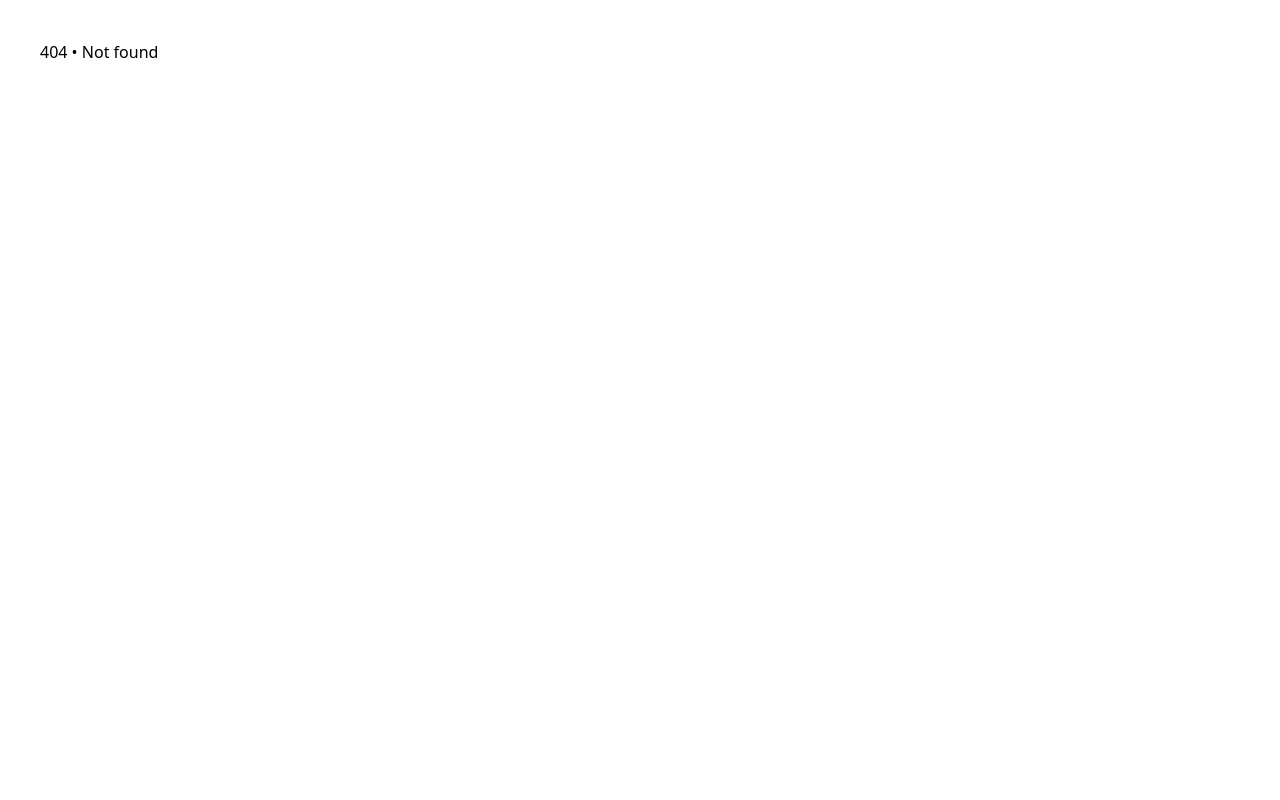
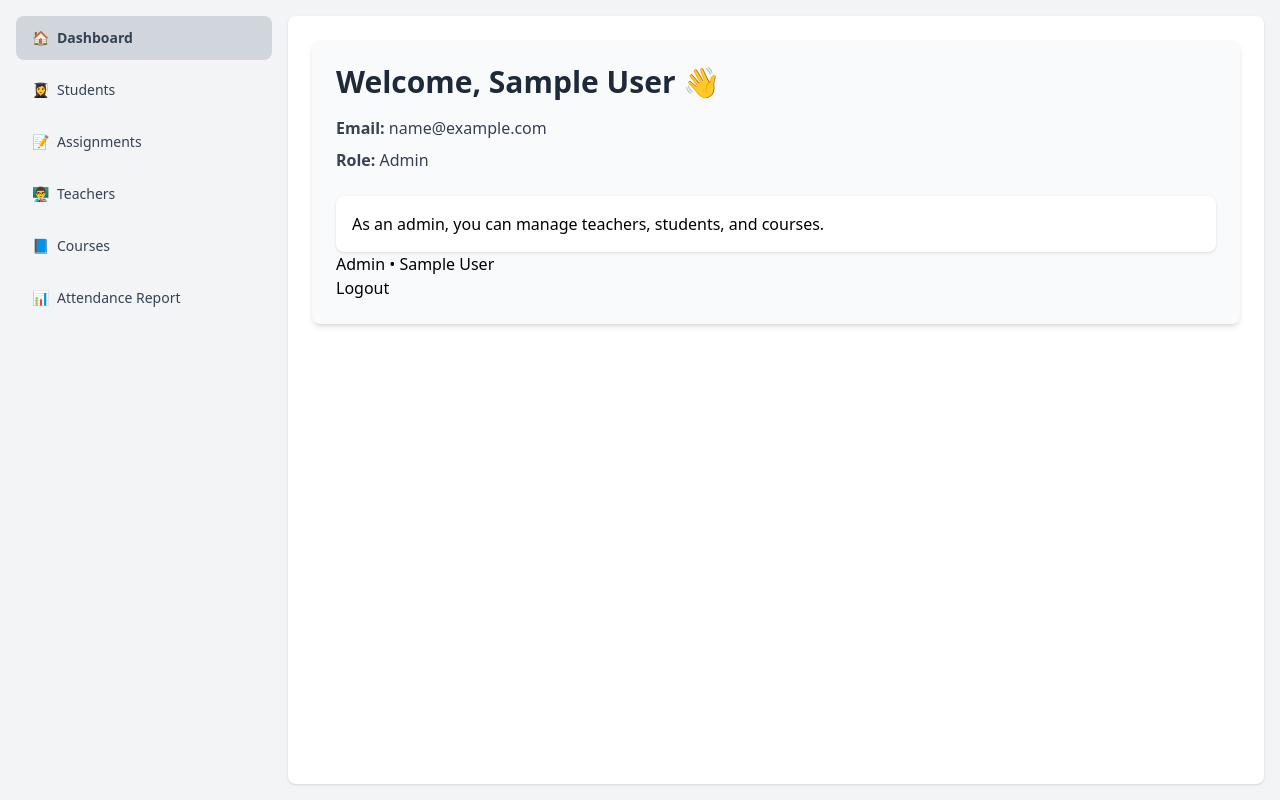
Before and after one commit to Muhammedomar/learningstation_frontend, a React (Vite) app: page /admin in a window 1280 px wide. Before the commit this address had no page. Built offline with nearby package versions, Linux system fonts and the light colour scheme; sample sign-in values are in the browser's storage.

Commit message:
latest code
latest code from ahmed

```diff
--- a/src/App.jsx
+++ b/src/App.jsx
@@ -33,7 +33,7 @@ function PrivateRoute({ children, allowedRole }) {
 
   return children;
 }
-
+console.log("i want to check weather my db is connected");
 export default function App() {
   console.log("App rendered");
   return (
@@ -45,11 +45,28 @@ export default function App() {
           <Route path="/login" element={<Login />} />
           <Route path="/register" element={<Register />} />
 
-          {/* Student Dashboard (Protected) */}
+          {/* Student admin teacher Dashboard (Protected) */}
+          <Route
+            path="/admin/*"
+            element={
+              <PrivateRoute allowedRole="admin">
+                <Sidebar />
+              </PrivateRoute>
+            }
+          />
           <Route
             path="/student/*"
             element={
               <PrivateRoute allowedRole="student">
+                <Sidebar />
+              </PrivateRoute>
+            }
+          />
+
+          <Route
+            path="/teacher/*"
+            element={
+              <PrivateRoute allowedRole="teacher">
                 <Sidebar />
               </PrivateRoute>
             }
--- a/src/components/Sidebar.jsx
+++ b/src/components/Sidebar.jsx
@@ -1,128 +1,103 @@
-// import React, { useState } from "react";
-// import { useAuth } from "../context/AuthContext";
-// import MyCourses from "../pages/student/Courses";
-// import Assignments from "./AssignmentReport";
-// import Submissions from "../pages/teacher/Submissions";
-// import ManageMeetLink from "../pages/teacher/ManageMeetLink";
-// import Students from "../pages/admin/Students";
-// import Teachers from "../pages/admin/Teachers";
-// import Courses from "../pages/admin/Courses";
-// import Attendance from "./Attendance";
-// import UserDashboard from "./UserDashboard";
-
-// const roleMenus = (user) => ({
-//   student: [
-//     { label: "Dashboard", icon: "🏠", component: <UserDashboard user={user} /> },
-//     { label: "My Courses", icon: "📘", component: <MyCourses /> },
-//     { label: "Assignments", icon: "📝", component: <Assignments user={user} /> },
-//     { label: "Attendance", icon: "📊", component: <Attendance user={user} /> },
-//   ],
-//   teacher: [
-//     { label: "Dashboard", icon: "🏠", component: <UserDashboard user={user} /> },
-//     { label: "My Courses", icon: "📘", component: <MyCourses /> },
-//     { label: "Assignments", icon: "📝", component: <Assignments user={user} /> },
-//     { label: "Attendance", icon: "📊", component: <Attendance user={user} /> },
-//     { label: "Submissions", icon: "📂", component: <Submissions /> },
-//     { label: "Manage Meet Link", icon: "🔗", component: <ManageMeetLink /> },
-//   ],
-//   admin: [
-//     { label: "Dashboard", icon: "🏠", component: <UserDashboard user={user} /> },
-//     { label: "Students", icon: "👩‍🎓", component: <Students /> },
-//     { label: "Assignments", icon: "📝", component: <Assignments user={user} /> },
-//     { label: "Teachers", icon: "👨‍🏫", component: <Teachers /> },
-//     { label: "Courses", icon: "📘", component: <Courses /> },
-//     { label: "Attendance Report", icon: "📊", component: <Attendance user={user} /> },
-//   ],
-// });
-
-// export default function Dashboard() {
-//   const { user } = useAuth();
-//   const [activeIndex, setActiveIndex] = useState(0);
-
-//   if (!user) return null;
-//   console.log("Sidebar rendering for user:", user);
-//   // now menus is a function of user
-//   const menus = roleMenus(user)[user.role] || [];
-//   const ActiveComponent = menus[activeIndex]?.component;
-
-//   return (
-//     <div className="md:flex min-h-screen bg-gray-100 dark:bg-gray-900 p-4">
-//       {/* Sidebar */}
-//       <ul className="flex flex-col space-y-2 text-sm font-medium text-gray-700 dark:text-gray-300 w-64">
-//         {menus.map((item, index) => (
-//           <li key={index}>
-//             <button
-//               onClick={() => setActiveIndex(index)}
-//               className={`inline-flex items-center w-full px-4 py-3 rounded-lg transition-colors
-//                 ${activeIndex === index
-//                   ? "bg-gray-300 dark:bg-gray-700 font-semibold"
-//                   : "hover:bg-gray-200 dark:hover:bg-gray-800"}`}
-//             >
-//               <span className="mr-2">{item.icon}</span>
-//               {item.label}
-//             </button>
-//           </li>
-//         ))}
-//       </ul>
-
-//       {/* Main Content */}
-//       <div className="flex-1 p-6 bg-white dark:bg-gray-800 rounded-lg shadow ml-4">
-//         {ActiveComponent}
-//       </div>
-//     </div>
-//   );
-// }
-// Sidebar.jsx
-import { Routes, Route, Link } from "react-router-dom";
-import Assignments from "../pages/student/Assignments";
-import SubmitAssignment from "../pages/student/SubmitAssignment"; // <-- create/import
+import React, { useState } from "react";
+import { useAuth } from "../context/AuthContext";
 import MyCourses from "../pages/student/Courses";
+import Assignments from "./AssignmentReport";
+import Submissions from "../pages/teacher/Submissions";
+import ManageMeetLink from "../pages/teacher/ManageMeetLink";
+import Students from "../pages/admin/Students";
+import Teachers from "../pages/admin/Teachers";
+import Courses from "../pages/admin/Courses";
 import Attendance from "./Attendance";
 import UserDashboard from "./UserDashboard";
-// (import teacher/admin pages as needed)
 
-export default function Sidebar() {
+const roleMenus = (user) => ({
+  student: [
+    {
+      label: "Dashboard",
+      icon: "🏠",
+      component: <UserDashboard user={user} />,
+    },
+    { label: "My Courses", icon: "📘", component: <MyCourses /> },
+    {
+      label: "Assignments",
+      icon: "📝",
+      component: <Assignments user={user} />,
+    },
+    { label: "Attendance", icon: "📊", component: <Attendance user={user} /> },
+  ],
+  teacher: [
+    {
+      label: "Dashboard",
+      icon: "🏠",
+      component: <UserDashboard user={user} />,
+    },
+    { label: "My Courses", icon: "📘", component: <MyCourses /> },
+    {
+      label: "Assignments",
+      icon: "📝",
+      component: <Assignments user={user} />,
+    },
+    { label: "Attendance", icon: "📊", component: <Attendance user={user} /> },
+    { label: "Submissions", icon: "📂", component: <Submissions /> },
+    { label: "Manage Meet Link", icon: "🔗", component: <ManageMeetLink /> },
+  ],
+  admin: [
+    {
+      label: "Dashboard",
+      icon: "🏠",
+      component: <UserDashboard user={user} />,
+    },
+    { label: "Students", icon: "👩‍🎓", component: <Students /> },
+    {
+      label: "Assignments",
+      icon: "📝",
+      component: <Assignments user={user} />,
+    },
+    { label: "Teachers", icon: "👨‍🏫", component: <Teachers /> },
+    { label: "Courses", icon: "📘", component: <Courses /> },
+    {
+      label: "Attendance Report",
+      icon: "📊",
+      component: <Attendance user={user} />,
+    },
+  ],
+});
+
+export default function Dashboard() {
   const { user } = useAuth();
+  const [activeIndex, setActiveIndex] = useState(0);
 
   if (!user) return null;
-
-  const role = user.role;
+  console.log("Sidebar rendering for user:", user);
+  // now menus is a function of user
+  const menus = roleMenus(user)[user.role] || [];
+  const ActiveComponent = menus[activeIndex]?.component;
 
   return (
     <div className="md:flex min-h-screen bg-gray-100 dark:bg-gray-900 p-4">
       {/* Sidebar */}
       <ul className="flex flex-col space-y-2 text-sm font-medium text-gray-700 dark:text-gray-300 w-64">
-        {role === "student" && (
-          <>
-            <li>
-              <Link to="/student/dashboard">🏠 Dashboard</Link>
-            </li>
-            <li>
-              <Link to="/student/courses">📘 My Courses</Link>
-            </li>
-            <li>
-              <Link to="/student/assignments">📝 Assignments</Link>
-            </li>
-            <li>
-              <Link to="/student/attendance">📊 Attendance</Link>
-            </li>
-          </>
-        )}
-        {/* add teacher/admin menu if needed */}
+        {menus.map((item, index) => (
+          <li key={index}>
+            <button
+              onClick={() => setActiveIndex(index)}
+              className={`inline-flex items-center w-full px-4 py-3 rounded-lg transition-colors
+                ${
+                  activeIndex === index
+                    ? "bg-gray-300 dark:bg-gray-700 font-semibold"
+                    : "hover:bg-gray-200 dark:hover:bg-gray-800"
+                }`}
+            >
+              <span className="mr-2">{item.icon}</span>
+              {item.label}
+            </button>
+          </li>
+        ))}
       </ul>
 
-      {/* Main Content (routed) */}
+      {/* Main Content */}
       <div className="flex-1 p-6 bg-white dark:bg-gray-800 rounded-lg shadow ml-4">
-        <Routes>
-          <Route path="dashboard" element={<UserDashboard user={user} />} />
-          <Route path="courses" element={<MyCourses />} />
-          <Route path="assignments" element={<Assignments />} />
-          <Route
-            path="assignments/:courseId/submit/:assignmentId"
-            element={<SubmitAssignment />}
-          />
-          <Route path="attendance" element={<Attendance />} />
-        </Routes>
+        {ActiveComponent}
       </div>
     </div>
   );
--- a/src/components/UserDashboard.jsx
+++ b/src/components/UserDashboard.jsx
@@ -1,7 +1,17 @@
 import React from "react";
+import Navbar from "./Navbar";
+import { Routes, Route, useNavigate } from "react-router-dom";
+import { useContext } from "react";
+import { AuthContext } from "../context/AuthContext";
+export default function UserDashboard({ user }) {
+  const { logout } = useContext(AuthContext);
+  const nav = useNavigate();
+  if (!user) return null;
 
-export default function UserDashboard({ user }) {
-  if (!user) return null;
+  const onLogout = () => {
+    logout();
+    nav("/login");
+  };
 
   return (
     <div className="p-6 rounded-lg bg-gray-50 dark:bg-gray-900 shadow-md">
@@ -26,9 +36,13 @@ export default function UserDashboard({ user }) {
           <p>As a teacher, you can create assignments and view submissions.</p>
         )}
         {user.role === "student" && (
-          <p>As a student, you can view courses, submit assignments, and track attendance.</p>
+          <p>
+            As a student, you can view courses, submit assignments, and track
+            attendance.
+          </p>
         )}
       </div>
+      <Navbar title={`Admin • ${user?.name || ""}`} onLogout={onLogout} />
     </div>
   );
 }
--- a/src/pages/auth/Login.jsx
+++ b/src/pages/auth/Login.jsx
@@ -19,6 +19,7 @@ const Login = () => {
   const { login: saveToContext } = useAuth();
 
   const handleSubmit = async (e) => {
+    console.log("i am here when i am logged in");
     e.preventDefault();
     setError("");
     try {
```
